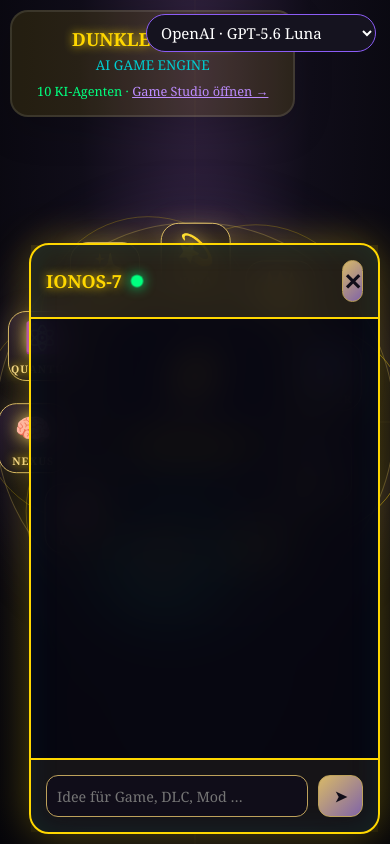
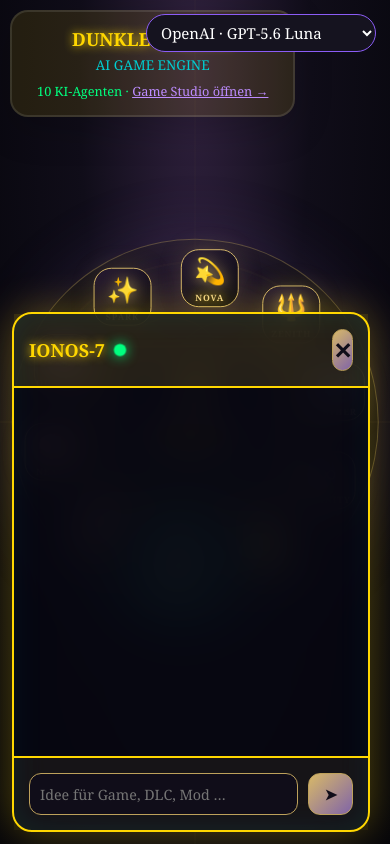
Before and after one commit to gaussa72-boop/Quantum.MIrror.Wonderland, a website: page index.html in a window 390 px wide. Drawn offline with Linux system fonts and the light colour scheme.

Commit message:
Apply Ultima visual and responsive performance refinements

```diff
--- a/style.css
+++ b/style.css
@@ -810,3 +810,28 @@
 button,input,textarea,select{font:inherit}input,textarea,select{background:rgba(10,13,21,.88);color:var(--chat-text);border:1px solid var(--chat-line);border-radius:14px;padding:12px 15px;outline:none;transition:border-color .2s,box-shadow .2s}input:focus,textarea:focus,select:focus{border-color:var(--chat-accent);box-shadow:0 0 0 3px var(--chat-glow)}button{border:1px solid var(--chat-line);border-radius:13px;transition:transform .18s,border-color .18s,box-shadow .18s;cursor:pointer}button:hover{border-color:var(--chat-accent);box-shadow:0 0 22px var(--chat-glow);transform:translateY(-1px)}
 nav,aside,[class*="sidebar"],[id*="sidebar"]{background:rgba(10,13,21,.88);border-color:var(--chat-line);backdrop-filter:blur(20px)}main,[class*="panel"],[class*="card"],.container{border-color:var(--chat-line)}[class*="card"],[class*="panel"]{border-radius:18px;box-shadow:0 12px 38px rgba(0,0,0,.18)}a{color:var(--chat-accent)}::selection{background:var(--chat-glow)}
 @media(max-width:760px){body{min-height:100dvh}nav,[class*="sidebar"],[id*="sidebar"]{max-width:100%;}main,.container{width:100%;max-width:100%;padding-left:14px;padding-right:14px}button{min-height:42px}input,textarea{max-width:100%;box-sizing:border-box}}
+
+
+/* Ultima responsive polish — retain game controls and scene behavior */
+html{width:100%;height:100%;overflow:hidden}
+body{width:100%;height:100dvh;min-height:100%;overflow:hidden;overscroll-behavior:none}
+.sacred-geometry-container{width:min(600px,78vw,78vh);height:min(600px,78vw,78vh)}
+.agents-orbit-container{width:min(800px,96vw,96vh);height:min(800px,96vw,96vh)}
+.agent-orbit{width:clamp(58px,8vw,100px);height:clamp(58px,8vw,100px);margin:calc(clamp(58px,8vw,100px)/-2) 0 0 calc(clamp(58px,8vw,100px)/-2)}
+.active-agent-info{max-width:min(420px,88vw);max-height:55dvh;overflow:auto}
+.chat-interface{max-width:calc(100vw - 32px);max-height:calc(100dvh - 32px)}
+img,canvas{max-width:100%}
+button{touch-action:manipulation}
+:focus-visible{outline:2px solid #00ced1;outline-offset:4px}
+@media(max-width:760px){
+ .sacred-geometry-container{width:min(78vw,60vh);height:min(78vw,60vh)}
+ .agents-orbit-container{width:94vw;height:94vw}
+ @keyframes orbit{from{transform:rotate(0deg) translateX(min(37vw,220px)) rotate(0deg)}to{transform:rotate(360deg) translateX(min(37vw,220px)) rotate(-360deg)}}
+ .agent-icon{font-size:1.7em}
+ .agent-name{font-size:.58em}
+ .active-agent-info{padding:16px;border-radius:14px}
+ .active-agent-icon{font-size:2.5em}
+ .active-agent-name{font-size:1.35em}
+ .chat-interface{left:12px;right:12px;bottom:12px;width:auto;height:min(62dvh,520px)}
+}
+@media(prefers-reduced-motion:reduce){*,*:before,*:after{animation-duration:.01ms!important;animation-iteration-count:1!important;transition-duration:.01ms!important}}
```
